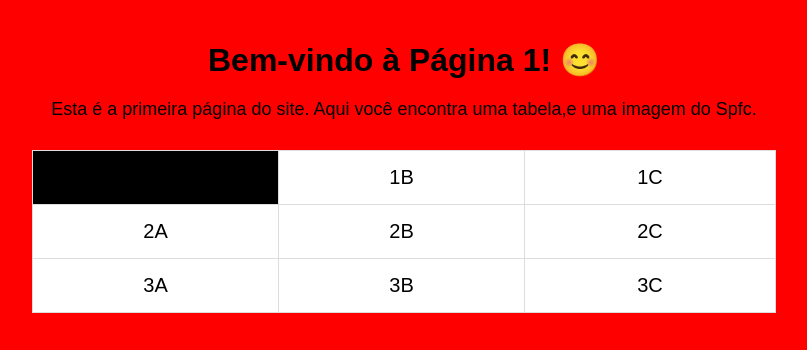
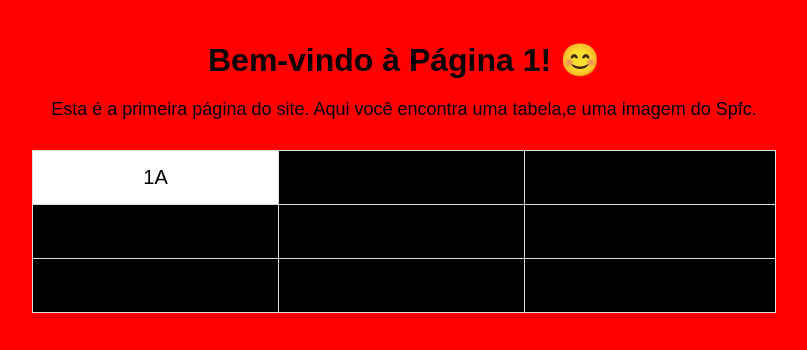
Before and after one commit to stzultimoheroi/trabalho2, a plain HTML site: page index.html in a window 1280 px wide. In both pictures the pointer is over the element "1A". Shown: the top 350 px of the page, without its empty margins (236-1043 px from the left). Drawn offline with Linux system fonts and the light colour scheme.

Commit message:
Update index.html

```diff
--- a/index.html
+++ b/index.html
@@ -26,7 +26,7 @@
             border-collapse: collapse;
             width: 60%;
 
-            background-color: white;
+            background-color: black;
         }
         .tabela td {
             border: 1px solid #ddd;
@@ -36,7 +36,7 @@
 
         }
         .tabela td:hover {
-            background-color:black;
+            background-color:white;
         }
         img {
             max-width: 100%;
```
